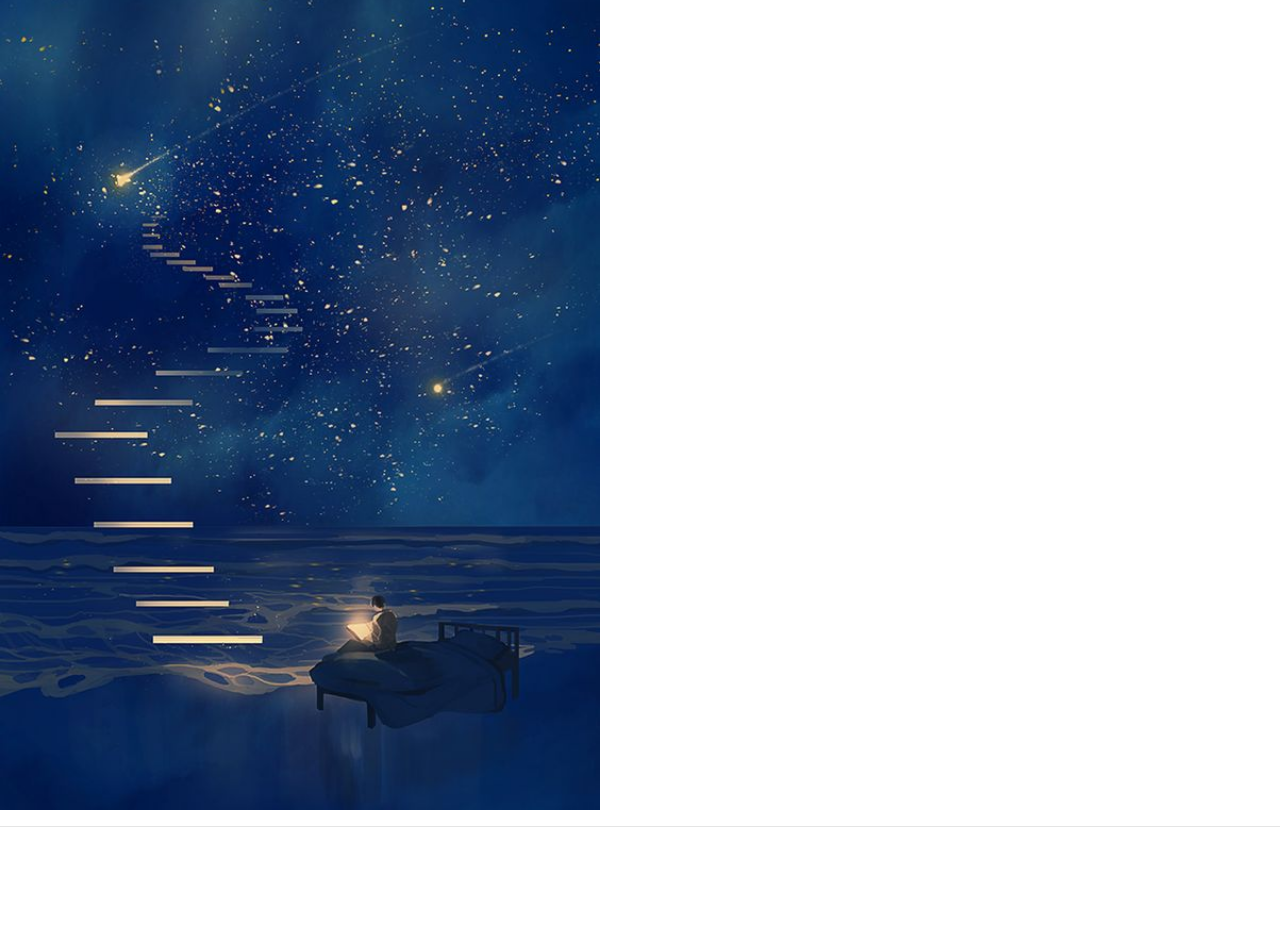
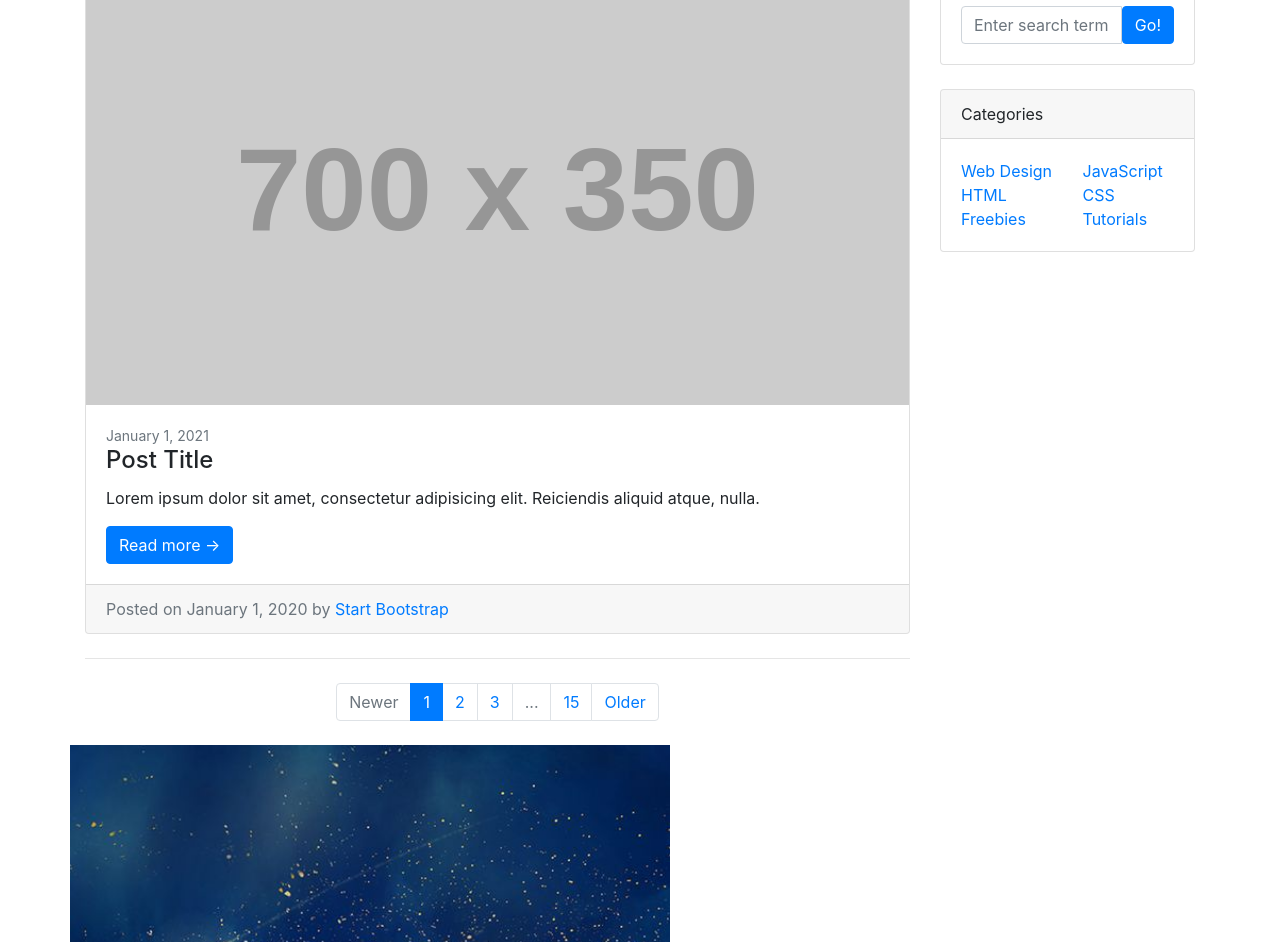
Before and after one commit to Aricsa/django_frontend, a plain HTML site: page blog_list.html in a window 1280 px wide. Shown: the part 136-1078 px from the top of the page. Before the commit the page ends 979 px from the top, so only its background shows below. Drawn offline with nearby package versions, Linux system fonts and the light colour scheme; placeholder pictures from the web are drawn by us.

Commit message:
apply bootstrap on blog_list

```diff
--- a/blog_list.html
+++ b/blog_list.html
@@ -37,11 +37,93 @@
                 </li>
               </ul>
             </div>
-          </nav>
+        </nav>
+        <div class="container">
+            <div class = "row my-3">
+                <div class="col-md-8 col-lg-9">
+                    <h1>Blog</h1>
 
-        <p>삶은 끝나지 않는 고통이다.</p>
-        <img src = "./images/stairs to the star.jpg"width = "600px">
-        <hr/>
+                    <!-- Blog post-->
+                    <div class="card mb-4">
+                        <a href="#!"><img class="card-img-top" src="https://dummyimage.com/700x350/dee2e6/6c757d.jpg" alt="..." /></a>
+                        <div class="card-body">
+                            <div class="small text-muted">January 1, 2021</div>
+                            <h2 class="card-title h4">Post Title</h2>
+                            <p class="card-text">Lorem ipsum dolor sit amet, consectetur adipisicing elit. Reiciendis aliquid atque, nulla.</p>
+                            <a class="btn btn-primary" href="#!">Read more →</a>
+                        </div>
+                        <div class="card-footer text-muted">
+                            Posted on January 1, 2020 by
+                            <a href="#">Start Bootstrap</a>
+                        </div>
+                    </div>
+
+
+                     <!-- Pagination-->
+                    <nav aria-label="Pagination">
+                        <hr class="my-0" />
+                        <ul class="pagination justify-content-center my-4">
+                            <li class="page-item disabled"><a class="page-link" href="#" tabindex="-1" aria-disabled="true">Newer</a></li>
+                            <li class="page-item active" aria-current="page"><a class="page-link" href="#!">1</a></li>
+                            <li class="page-item"><a class="page-link" href="#!">2</a></li>
+                            <li class="page-item"><a class="page-link" href="#!">3</a></li>
+                            <li class="page-item disabled"><a class="page-link" href="#!">...</a></li>
+                            <li class="page-item"><a class="page-link" href="#!">15</a></li>
+                            <li class="page-item"><a class="page-link" href="#!">Older</a></li>
+                        </ul>
+                    </nav>
+
+
+                </div>
+                <div class="col-md-4 col-lg-3">
+
+
+                    <div class="card mb-4">
+                        <div class="card-header">Search</div>
+                        <div class="card-body">
+                            <div class="input-group">
+                                <input class="form-control" type="text" placeholder="Enter search term..." aria-label="Enter search term..." aria-describedby="button-search" />
+                                <button class="btn btn-primary" id="button-search" type="button">Go!</button>
+                            </div>
+                        </div>
+                    </div>
+
+
+                    <!-- Categories widget-->
+                    <div class="card mb-4">
+                        <div class="card-header">Categories</div>
+                        <div class="card-body">
+                            <div class="row">
+                                <div class="col-sm-6">
+                                    <ul class="list-unstyled mb-0">
+                                        <li><a href="#!">Web Design</a></li>
+                                        <li><a href="#!">HTML</a></li>
+                                        <li><a href="#!">Freebies</a></li>
+                                    </ul>
+                                </div>
+                                <div class="col-sm-6">
+                                    <ul class="list-unstyled mb-0">
+                                        <li><a href="#!">JavaScript</a></li>
+                                        <li><a href="#!">CSS</a></li>
+                                        <li><a href="#!">Tutorials</a></li>
+                                    </ul>
+                                </div>
+                            </div>
+                        </div>
+                    </div>
+                </div>
+
+
+                <img src = "./images/stairs to the star.jpg"width = "600px">
+
+            </div>
+        </div>
+
+
+        <!-- Footer-->
+        <footer class="py-5 bg-dark">
+            <div class="container"><p class="m-0 text-center text-white">Copyright &copy; Do it Django 2021</p></div>
+        </footer>
 
         <script src="https://cdn.jsdelivr.net/npm/jquery@3.5.1/dist/jquery.slim.min.js" integrity="sha384-DfXdz2htPH0lsSSs5nCTpuj/zy4C+OGpamoFVy38MVBnE+IbbVYUew+OrCXaRkfj" crossorigin="anonymous"></script>
         <script src="https://cdn.jsdelivr.net/npm/bootstrap@4.6.1/dist/js/bootstrap.bundle.min.js" integrity="sha384-fQybjgWLrvvRgtW6bFlB7jaZrFsaBXjsOMm/tB9LTS58ONXgqbR9W8oWht/amnpF" crossorigin="anonymous"></script>
```
Also changed, not shown: about_me.html (+3 -3 lines).
